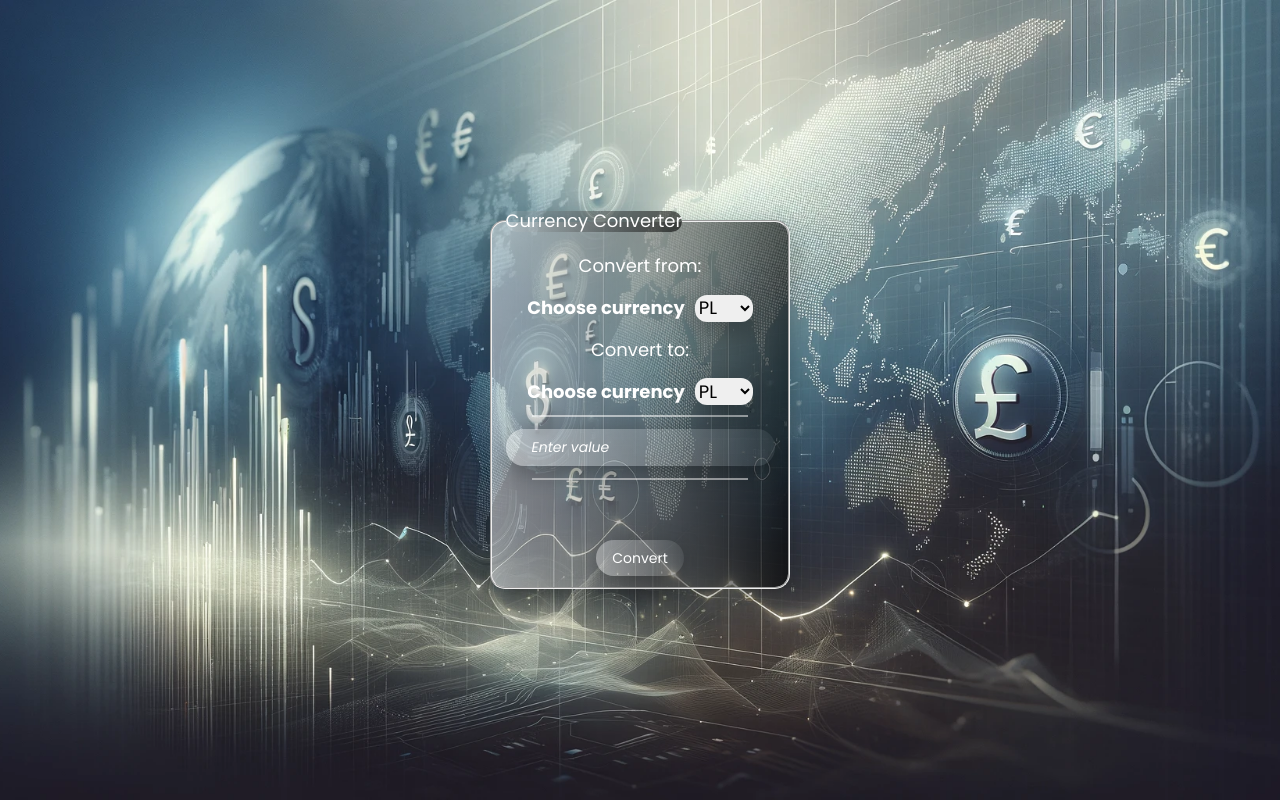
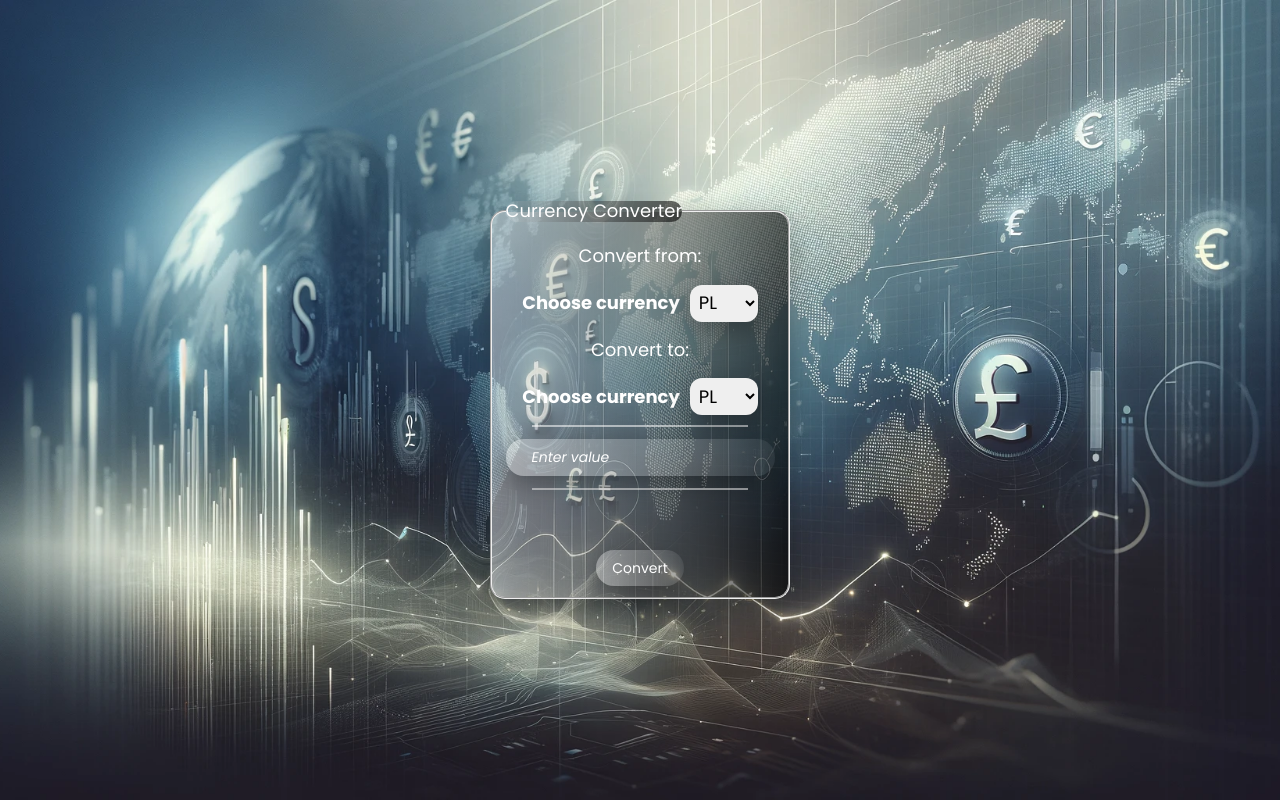
Before and after one commit to devMatejekPiotr/currency-converter, a React (Create React App) app: page / in a window 1280 px wide. Built offline with nearby package versions, Linux system fonts and the light colour scheme.

Commit message:
changed styled value for select and opacity for Container

```diff
--- a/src/Container/style.css
+++ b/src/Container/style.css
@@ -3,7 +3,7 @@
   background: linear-gradient(
     to left,
     rgba(0, 0, 0, 0.6),
-    rgba(255, 255, 255, 0.45)
+    rgba(255, 255, 255, 0.4)
   );
   width: 70vw;
   max-width: 300px;
--- a/src/ConvertValue/style.css
+++ b/src/ConvertValue/style.css
@@ -13,4 +13,5 @@
   border-radius: 12px;
   box-shadow: 0px 8px 24px 0 rgba(0, 0, 0, 0.3);
   outline: none;
+  padding: 5px;
 }
```
